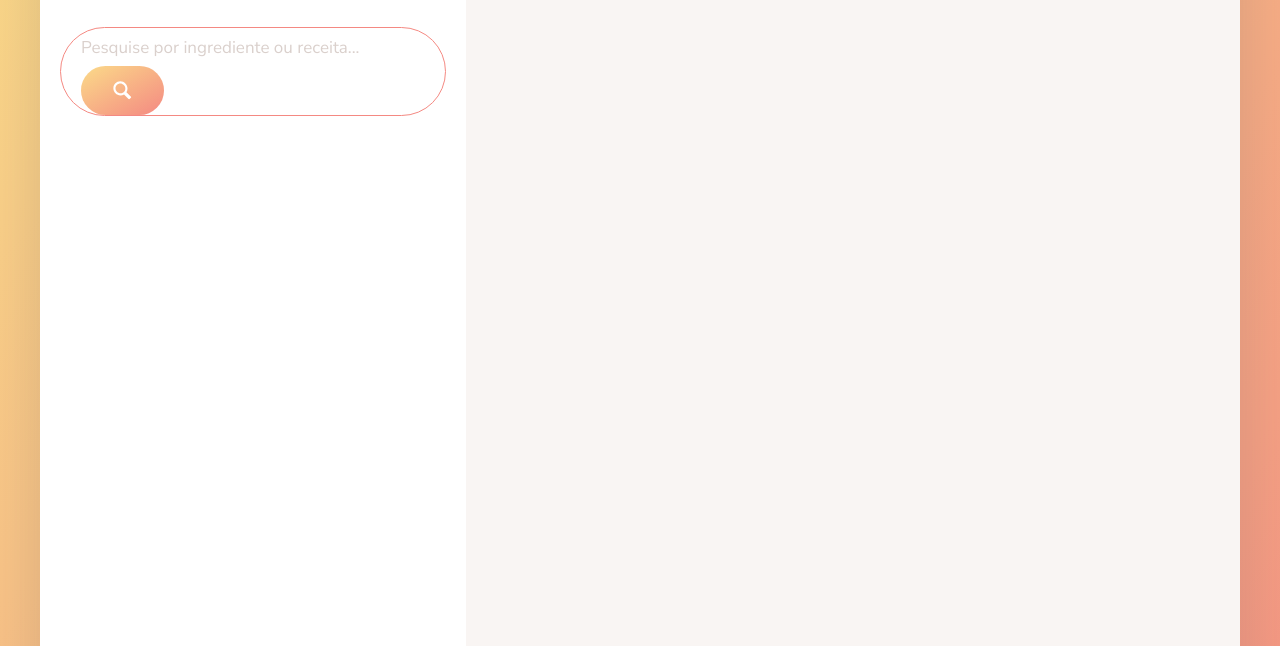
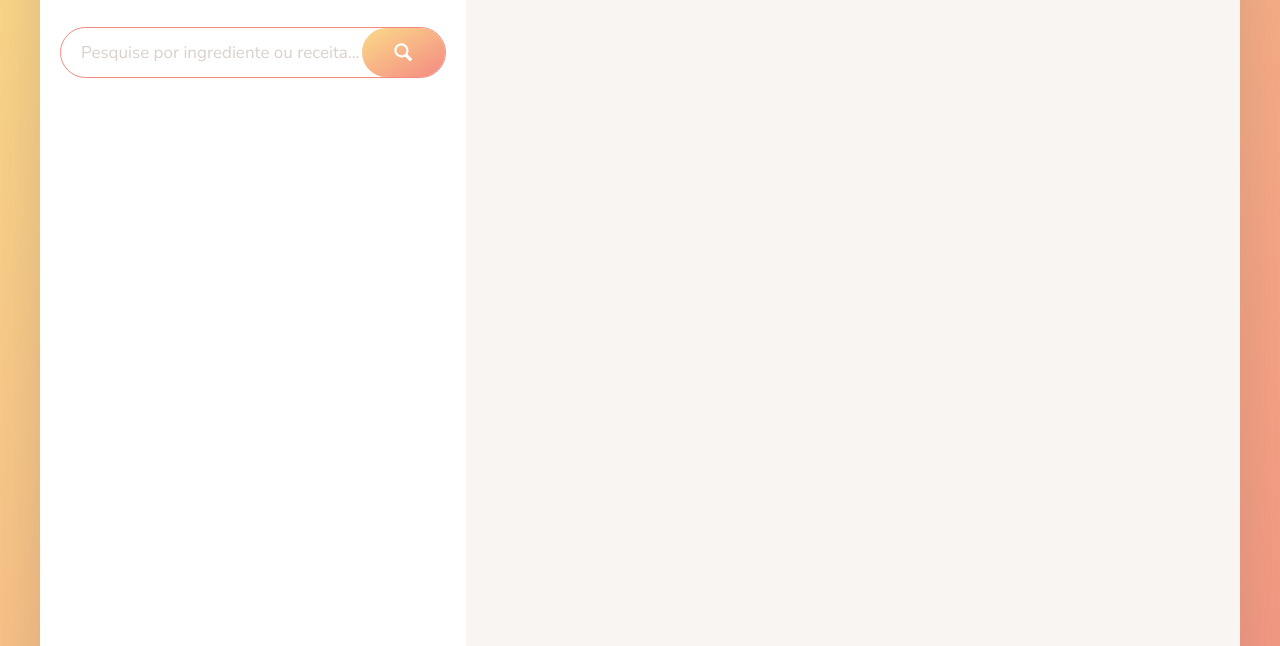
Before and after one commit to gusdepaula/veganRecipes, a website built with Parcel: page index.html in a window 1280 px wide. Shown: the part 154-800 px from the top of the page. Built offline with nearby package versions, Linux system fonts and the light colour scheme; some packages are replaced by stand-ins of ours.

Commit message:
Fix formatting issues and add new styles to improve layout

```diff
--- a/css/style.css
+++ b/css/style.css
@@ -217,7 +217,7 @@ body {
 .search {
   background-color: #fff;
   border-radius: 10rem;
-  /* display: flex; */
+  display: flex; /* Adicionado */
   align-items: center;
   transition: all 0.3s;
   padding-left: 2rem;
@@ -230,6 +230,7 @@ body {
 }
 .search__field {
   border: none;
+  flex: 1; /* Adicionado */
   background: none;
   font-family: inherit;
   color: inherit;
@@ -244,6 +245,12 @@ body {
 }
 .search__field::placeholder {
   color: #dad0cc;
+}
+
+.search__btn {
+  display: flex; /* Adicionado */
+  align-items: center; /* Adicionado */
+  justify-content: center; /* Adicionado */
 }
 
 .likes {
```
Also changed, not shown: css/style.responsive.css (line endings or trailing spaces), index.html (line endings or trailing spaces).
